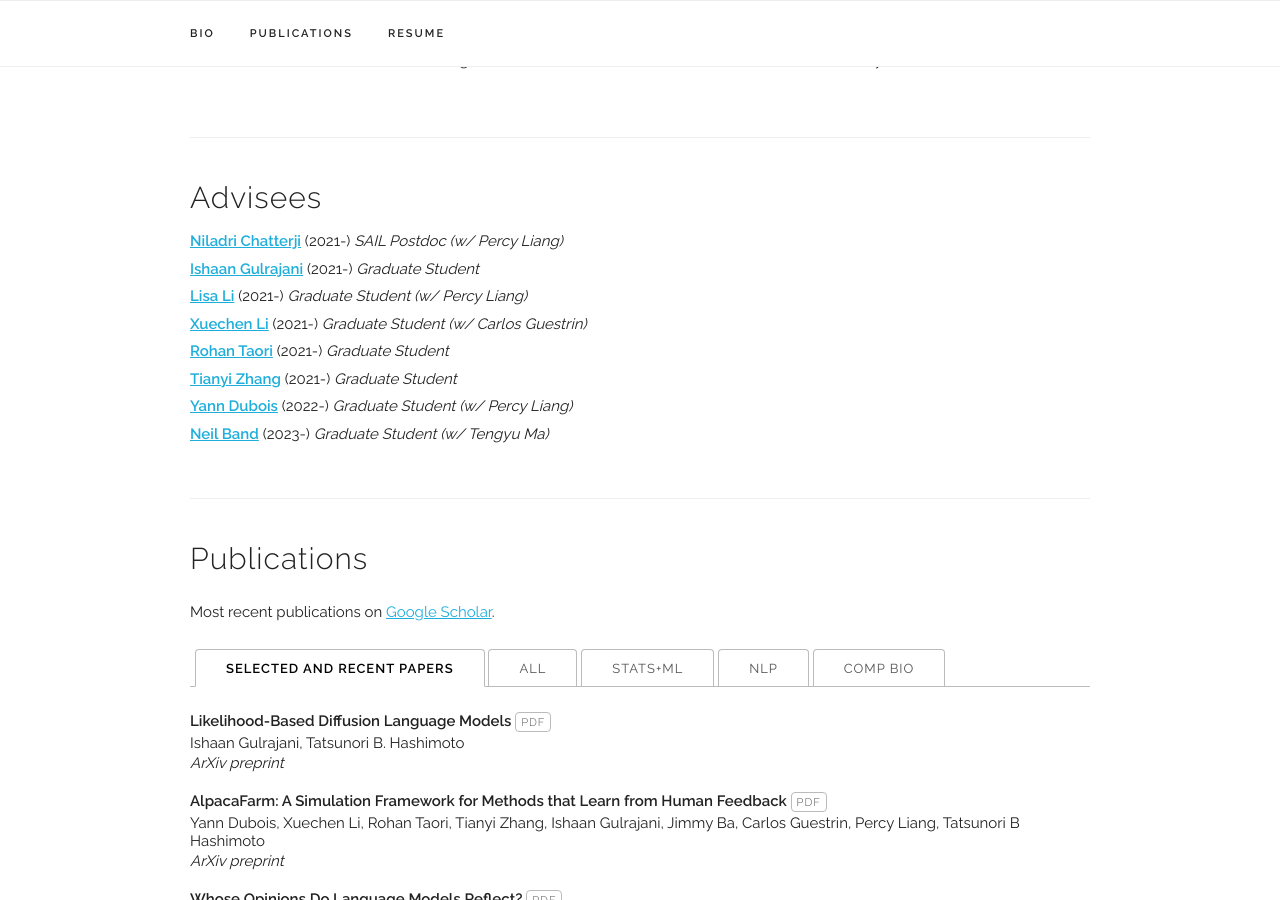
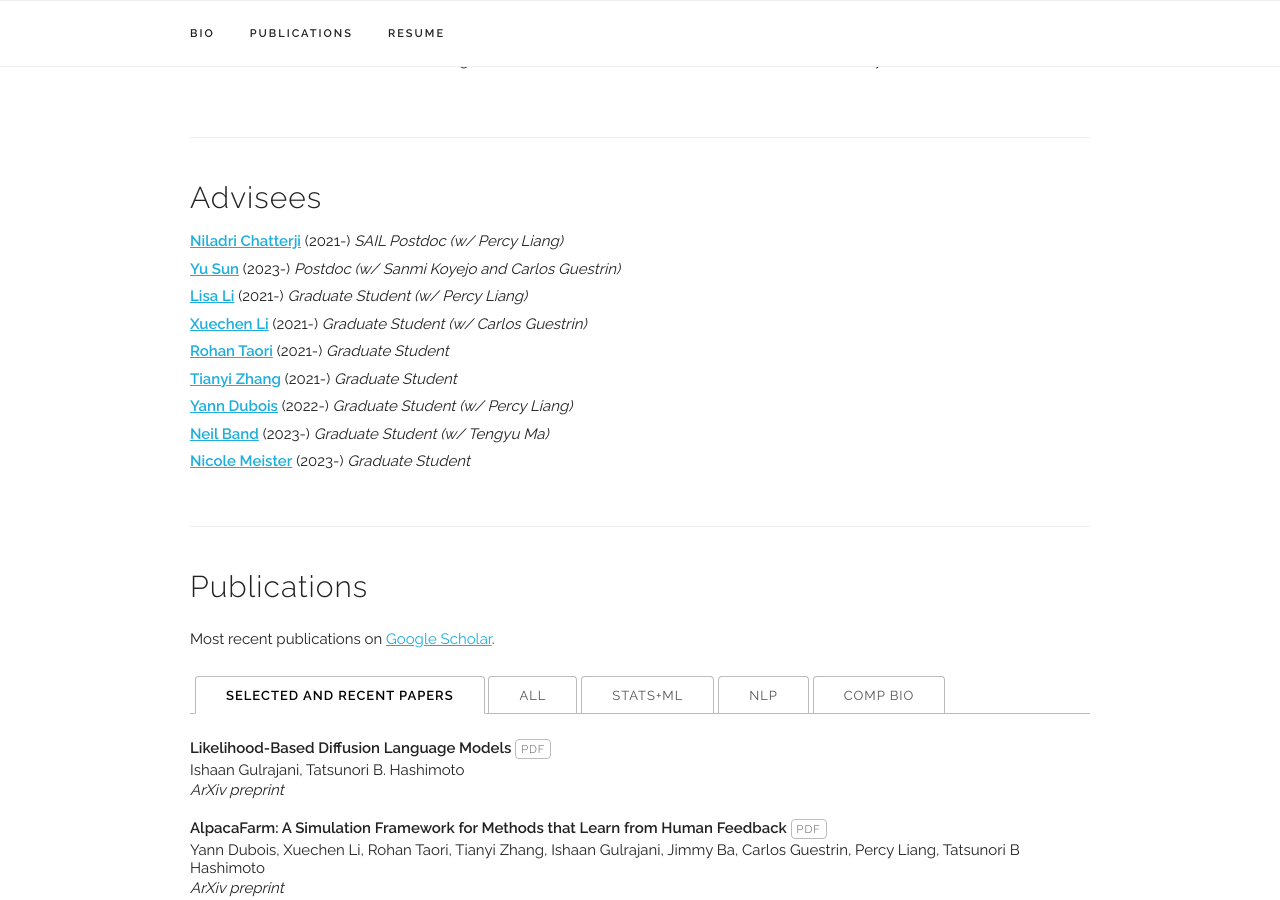
Before and after one commit to thashim/thashim.github.io, a Jekyll site: the page built from index.html, in a window 1280 px wide and 900 px high, scrolled down 794 px. Built offline with Jekyll 4.4.1, drawn with Linux system fonts in a browser that asks for light colours; some of the changed text lies outside the part shown.

Commit message:
students this year

```diff
--- a/_data/students.yaml
+++ b/_data/students.yaml
@@ -17,6 +17,12 @@ students:
       category: "former"
       link: https://shibanisanturkar.com/
 
+    - name: "Yu Sun"
+      time: "2023-"
+      place: "Postdoc (w/ Sanmi Koyejo and Carlos Guestrin)"
+      category: "current"
+      link: https://yueatsprograms.github.io/
+
     - name: "Daniel Kang"
       time: "2021-2022"
       place: "Graduate Student (w/ Matei Zaharia and Peter Bailis), now assistant prof at UIUC."
@@ -24,9 +30,9 @@ students:
       link: https://ddkang.github.io/
 
     - name: "Ishaan Gulrajani"
-      time: "2021-"
-      place: "Graduate Student"
-      category: "current"
+      time: "2021-2022"
+      place: "Graduate Student (on leave), at OpenAI"
+      category: "former"
       link: https://ishaan.io/
 
     - name: "Lisa Li"
@@ -64,3 +70,9 @@ students:
       place: "Graduate Student (w/ Tengyu Ma)"
       category: "current"
       link: https://nband.github.io/
+
+    - name: "Nicole Meister"
+      time: "2023-"
+      place: "Graduate Student"
+      category: "current"
+      link: https://nicolemeister.github.io/
```
Also changed, not shown: 1 other file.
